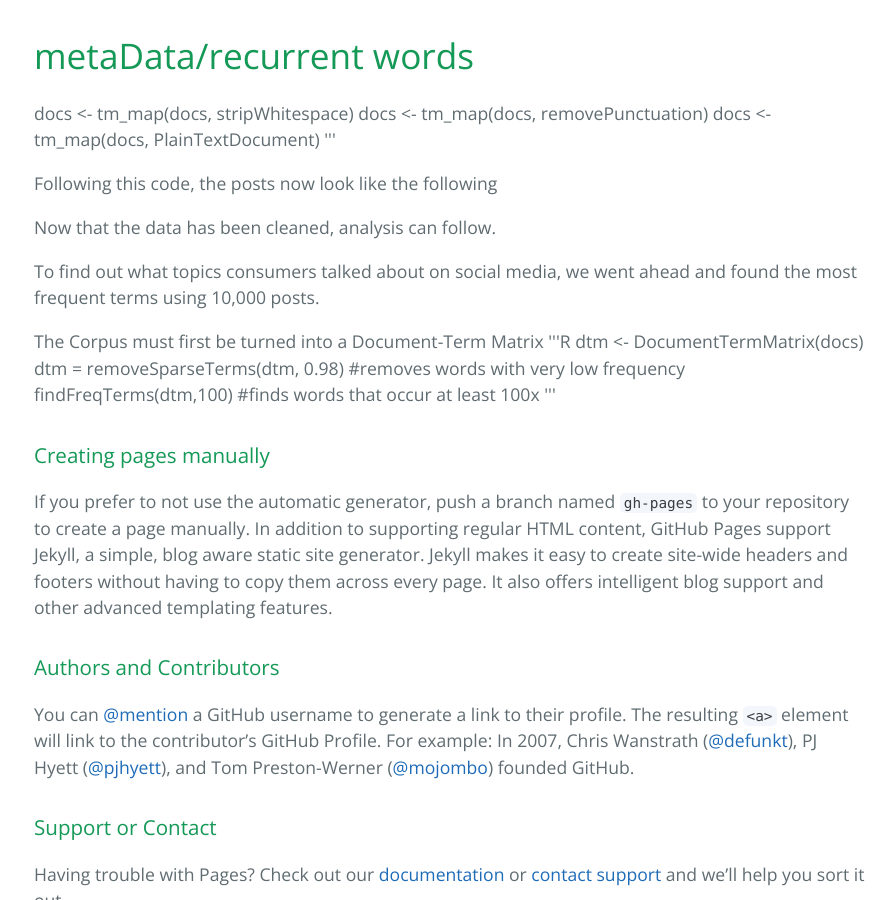
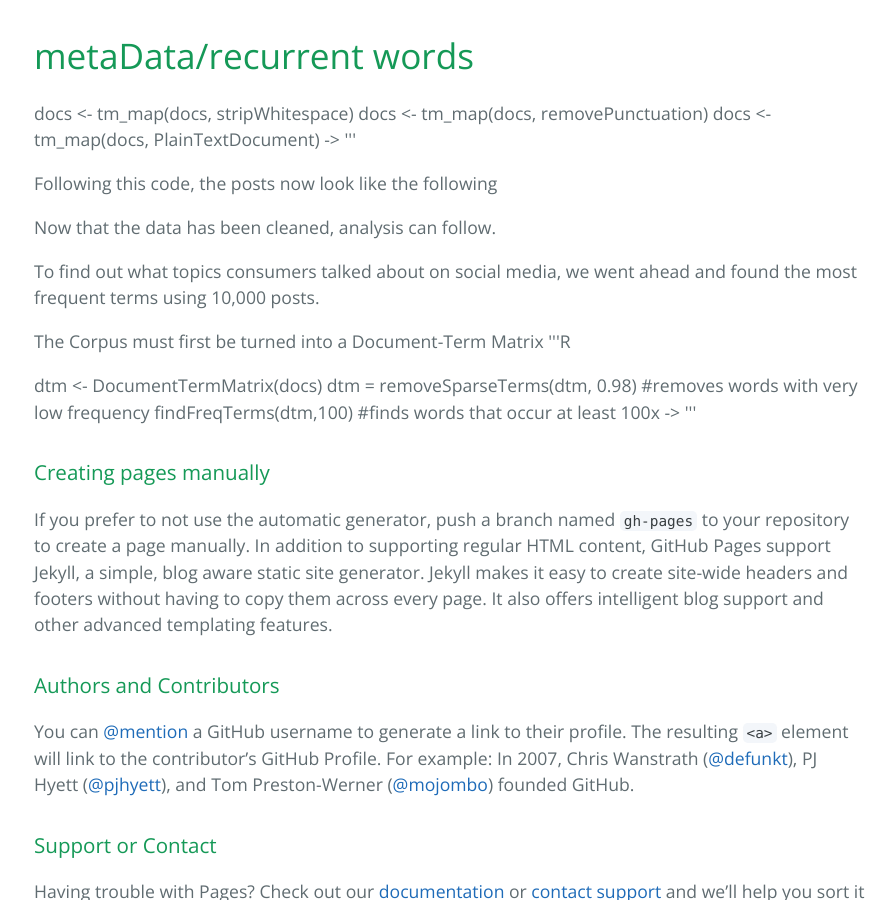
Before and after one commit to giarroccoaj/wells-fargo-analytics, a plain HTML site: page index.html in a window 1280 px wide. Shown: the part 1971-2871 px from the top of the page, without its empty margins (190-1084 px from the left). Drawn offline with nearby package versions, Linux system fonts and the light colour scheme.

```diff
--- a/index.html
+++ b/index.html
@@ -79,7 +79,7 @@
 <p>docs &lt;- tm_map(docs, stripWhitespace)
 docs &lt;- tm_map(docs, removePunctuation)
 docs &lt;- tm_map(docs, PlainTextDocument)
-'''</p>
+-&gt; '''</p>
 
 <p>Following this code, the posts now look like the following</p>
 
@@ -88,11 +88,12 @@
 <p>To find out what topics consumers talked about on social media, we went ahead and found the most frequent terms using 10,000 posts.</p>
 
 <p>The Corpus must first be turned into a Document-Term Matrix
-'''R
-dtm &lt;- DocumentTermMatrix(docs)
+'''R</p>
+
+<p>dtm &lt;- DocumentTermMatrix(docs)
 dtm = removeSparseTerms(dtm, 0.98) #removes words with very low frequency
 findFreqTerms(dtm,100) #finds words that occur at least 100x
-'''</p>
+-&gt; '''</p>
 
 <h3>
 <a id="creating-pages-manually" class="anchor" href="#creating-pages-manually" aria-hidden="true"><span class="octicon octicon-link"></span></a>Creating pages manually</h3>
```
Also changed, not shown: params.json (+1 -1 lines).
